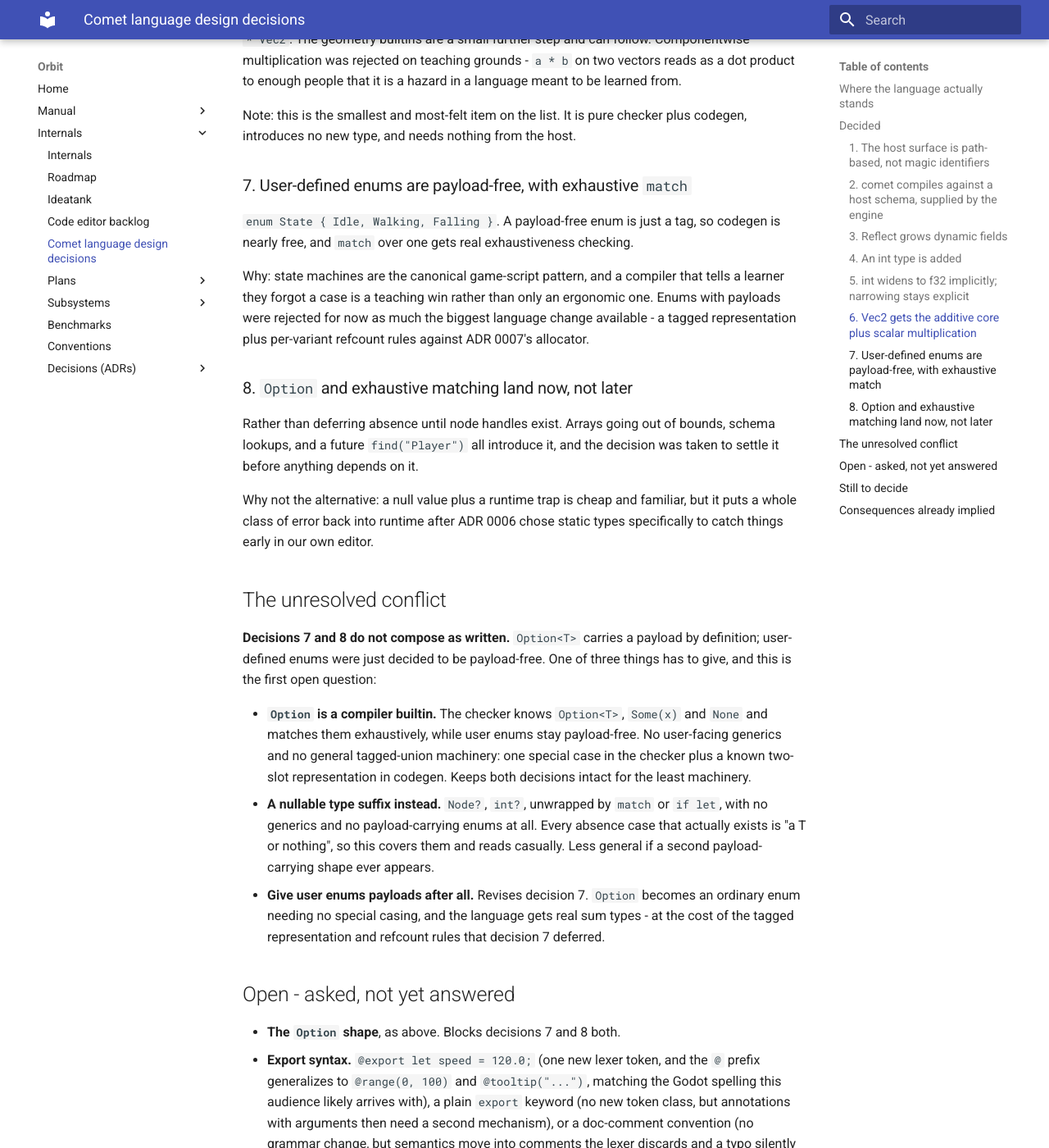
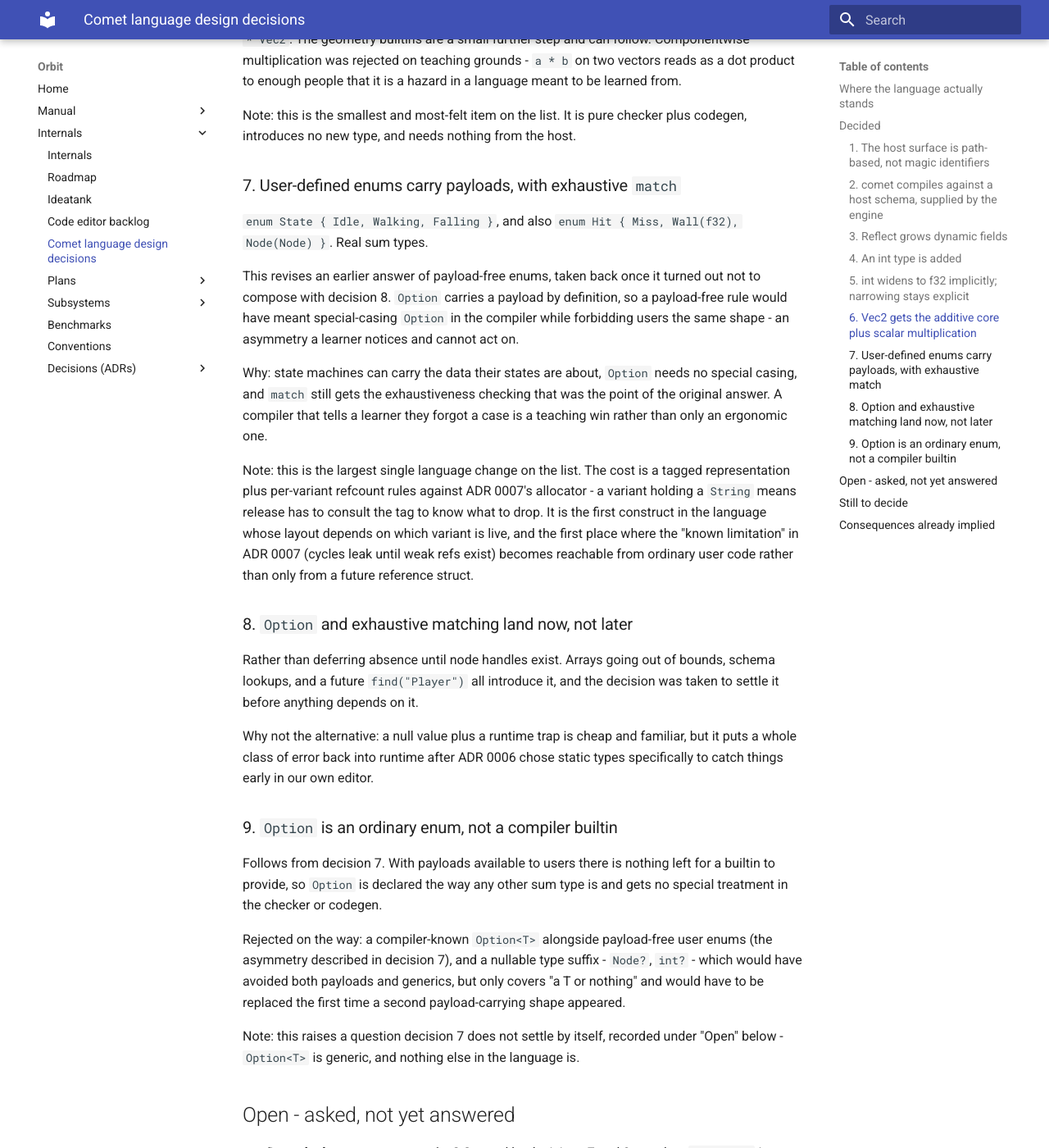
Before and after one commit to GenTexX/orbit, an MkDocs documentation site: the page built from docs/internals/comet-language-design.md, in a window 1280 px wide and 1400 px high, scrolled down 2863 px. Shown: the whole window at 82% size. Built offline with MkDocs 1.6.1 and Material for MkDocs 9.7.7, drawn with Linux system fonts in a browser that asks for light colours; some of the changed text lies outside the part shown.

Commit message:
docs: Comet enums carry payloads, which puts generics on the table
Revises the payload-free answer recorded a few hours ago. It did not compose
with the decision to have Option now: Option carries a payload by definition,
so the rule would have meant blessing it in the compiler while forbidding
users the same shape. That asymmetry is one a learner notices and cannot act
on, which is the wrong trade in a language whose reason to exist is teaching.

So enums get payloads, Option stops being a special case and is declared like
any other sum type, and the exhaustiveness checking that motivated the
original answer is unaffected.

What it costs is written down rather than discovered later. Release stops
being decidable from a value's static type: a variant holding a String means
drop has to read the tag first, and this is the first thing in comet whose
layout is not fixed by its type. ADR 0007's leaked-cycles limitation also
stops being theoretical, because an enum variant holding a reference is
reachable from ordinary user code long before reference structs arrive.

And it opens a question neither answer settled: Option is generic and nothing
else in the language is. Recorded as open with the three ways out, because it
decides whether the checker grows a type-parameter concept at all - which
would be the first thing in the pipeline not resolvable in one pass over the
tree, against a design whose headline property is compile speed. Decisions 7
and 9 should not be built before it is answered.

```diff
--- a/docs/internals/comet-language-design.md
+++ b/docs/internals/comet-language-design.md
@@ -7,10 +7,10 @@ without context, and the result of a real trade-off. Several of them will be
 promoted to numbered ADRs once the set is complete - which one, and how many,
 is itself still open (see "Still to decide").
 
-**Status: incomplete.** Eight decisions are settled. Four questions have been
-asked and not yet answered, and a further set has not been put yet. Nothing
-here is implemented, and nothing should be built from it until at least the
-contradiction in "The unresolved conflict" is closed.
+**Status: incomplete.** Nine decisions are settled. Four questions are open, and
+a further set has not been put yet. Nothing here is implemented. The generics
+question under "Open" gates decisions 7 and 9, so those two should not be built
+before it is answered.
 
 ## Where the language actually stands
 
@@ -128,16 +128,29 @@ hazard in a language meant to be learned from.
 Note: this is the smallest and most-felt item on the list. It is pure checker
 plus codegen, introduces no new type, and needs nothing from the host.
 
-### 7. User-defined enums are payload-free, with exhaustive `match`
+### 7. User-defined enums carry payloads, with exhaustive `match`
 
-`enum State { Idle, Walking, Falling }`. A payload-free enum is just a tag, so
-codegen is nearly free, and `match` over one gets real exhaustiveness checking.
+`enum State { Idle, Walking, Falling }`, and also
+`enum Hit { Miss, Wall(f32), Node(Node) }`. Real sum types.
 
-Why: state machines are the canonical game-script pattern, and a compiler that
-tells a learner they forgot a case is a teaching win rather than only an
-ergonomic one. Enums with payloads were rejected for now as much the biggest
-language change available - a tagged representation plus per-variant refcount
-rules against ADR 0007's allocator.
+This revises an earlier answer of payload-free enums, taken back once it turned
+out not to compose with decision 8. `Option` carries a payload by definition, so
+a payload-free rule would have meant special-casing `Option` in the compiler
+while forbidding users the same shape - an asymmetry a learner notices and
+cannot act on.
+
+Why: state machines can carry the data their states are about, `Option` needs no
+special casing, and `match` still gets the exhaustiveness checking that was the
+point of the original answer. A compiler that tells a learner they forgot a case
+is a teaching win rather than only an ergonomic one.
+
+Note: this is the largest single language change on the list. The cost is a
+tagged representation plus per-variant refcount rules against ADR 0007's
+allocator - a variant holding a `String` means release has to consult the tag to
+know what to drop. It is the first construct in the language whose layout depends
+on which variant is live, and the first place where the "known limitation" in
+ADR 0007 (cycles leak until weak refs exist) becomes reachable from ordinary
+user code rather than only from a future reference struct.
 
 ### 8. `Option` and exhaustive matching land now, not later
 
@@ -149,29 +162,34 @@ Why not the alternative: a null value plus a runtime trap is cheap and familiar,
 but it puts a whole class of error back into runtime after ADR 0006 chose static
 types specifically to catch things early in our own editor.
 
-## The unresolved conflict
+### 9. `Option` is an ordinary enum, not a compiler builtin
 
-**Decisions 7 and 8 do not compose as written.** `Option<T>` carries a payload
-by definition; user-defined enums were just decided to be payload-free. One of
-three things has to give, and this is the first open question:
+Follows from decision 7. With payloads available to users there is nothing left
+for a builtin to provide, so `Option` is declared the way any other sum type is
+and gets no special treatment in the checker or codegen.
 
-- **`Option` is a compiler builtin.** The checker knows `Option<T>`, `Some(x)`
-  and `None` and matches them exhaustively, while user enums stay payload-free.
-  No user-facing generics and no general tagged-union machinery: one special
-  case in the checker plus a known two-slot representation in codegen. Keeps
-  both decisions intact for the least machinery.
-- **A nullable type suffix instead.** `Node?`, `int?`, unwrapped by `match` or
-  `if let`, with no generics and no payload-carrying enums at all. Every absence
-  case that actually exists is "a T or nothing", so this covers them and reads
-  casually. Less general if a second payload-carrying shape ever appears.
-- **Give user enums payloads after all.** Revises decision 7. `Option` becomes
-  an ordinary enum needing no special casing, and the language gets real sum
-  types - at the cost of the tagged representation and refcount rules that
-  decision 7 deferred.
+Rejected on the way: a compiler-known `Option<T>` alongside payload-free user
+enums (the asymmetry described in decision 7), and a nullable type suffix -
+`Node?`, `int?` - which would have avoided both payloads and generics, but only
+covers "a T or nothing" and would have to be replaced the first time a second
+payload-carrying shape appeared.
+
+Note: this raises a question decision 7 does not settle by itself, recorded
+under "Open" below - `Option<T>` is generic, and nothing else in the language is.
 
 ## Open - asked, not yet answered
 
-- **The `Option` shape**, as above. Blocks decisions 7 and 8 both.
+- **Does the language get generics?** Created by decisions 7 and 9 together.
+  `Option<T>` is parameterized over its payload type, and no other Comet
+  construct is parameterized over anything. Three ways out, none obviously
+  right: user-facing generics on enums and functions (the general answer, and
+  the most checker work in a pipeline whose headline property is compile speed);
+  `Option` alone is parameterized, as the one blessed generic, which is a
+  smaller version of exactly the asymmetry decision 7 rejected; or monomorphize
+  per concrete use at check time, which keeps codegen simple but needs a rule
+  for what happens when the payload type is itself an error type. This should be
+  settled before any of decision 7 is built, because it decides whether the
+  checker grows a type-parameter concept at all.
 - **Export syntax.** `@export let speed = 120.0;` (one new lexer token, and the
   `@` prefix generalizes to `@range(0, 100)` and `@tooltip("...")`, matching the
   Godot spelling this audience likely arrives with), a plain `export` keyword
@@ -242,3 +260,14 @@ Collected so they are not rediscovered during implementation:
 - `Place::Pos` and `Place::PosField` disappear into a general path (decision 1),
   which is the one change here that gets more expensive the longer other work
   piles onto `pos`.
+- Release stops being decidable from a value's static type alone (decision 7):
+  with payload-carrying variants, dropping a value means reading its tag first
+  to know which payload, if any, to release. This is the first thing in comet
+  whose layout is not fixed by its type.
+- ADR 0007's known limitation - reference cycles leak until weak refs or a cycle
+  collector exist - becomes reachable from ordinary user code once an enum
+  variant can hold a reference (decision 7), rather than staying theoretical
+  until reference structs arrive.
+- The checker may grow a type-parameter concept (the open generics question),
+  which would be the first thing in the pipeline that is not resolvable in a
+  single pass over the tree.
```
